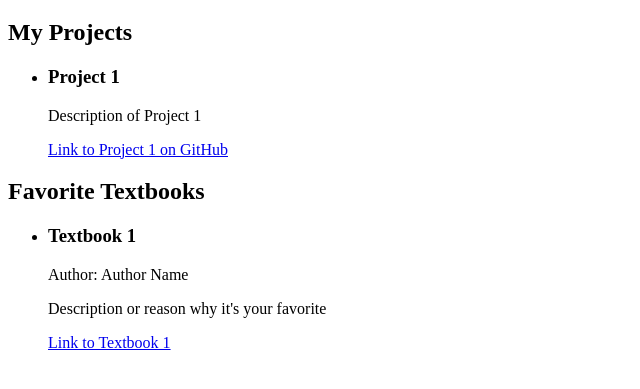
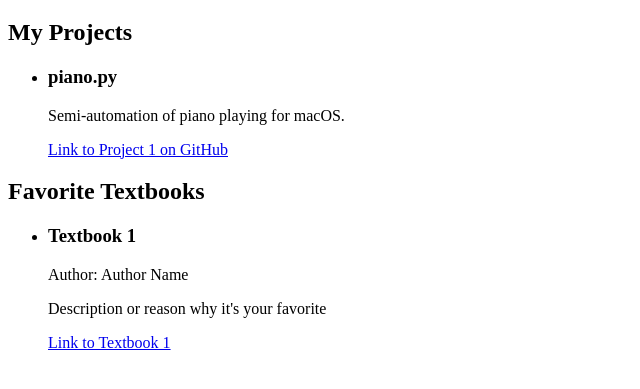
Before and after one commit to atortellini/atortellini.github.io, a plain HTML site: page index.html in a window 1280 px wide. Shown: the part 61-450 px from the top of the page, without its empty margins (0-640 px from the left). Drawn offline with Linux system fonts and the light colour scheme.

Commit message:
Update index.html

```diff
--- a/index.html
+++ b/index.html
@@ -11,9 +11,9 @@
     <h2>My Projects</h2>
     <ul>
         <li>
-            <h3>Project 1</h3>
-            <p>Description of Project 1</p>
-            <a href="https://github.com/yourusername/project1">Link to Project 1 on GitHub</a>
+            <h3>piano.py</h3>
+            <p>Semi-automation of piano playing for macOS.</p>
+            <a href="https://github.com/atortellini/piano">Link to Project 1 on GitHub</a>
         </li>
         <!-- Add more projects here -->
     </ul>
```
